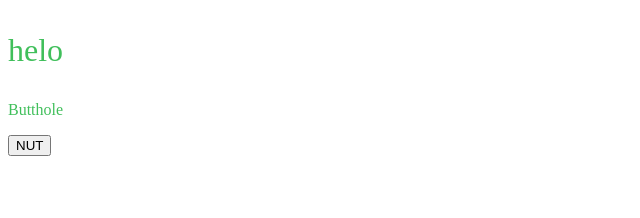
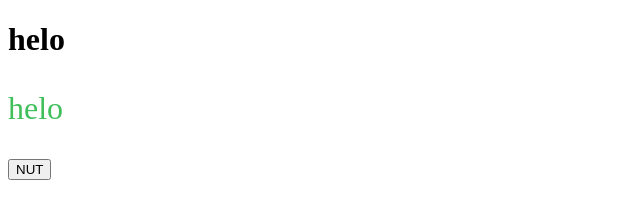
Before and after one commit to fitzpunk/fitzpunk.github.io, a plain HTML site: page index.html in a window 1280 px wide. Shown: the whole page, without its empty margins (0-640 px from the left). Drawn offline with Linux system fonts and the light colour scheme.

Commit message:
no more butthole

```diff
--- a/index.html
+++ b/index.html
@@ -1,12 +1,11 @@
 <!doctype html>
 <html>
   <head>
-    <title>butthole</title>
+    <title>nut.org</title>
   </head>
   <body>
-    <h1></h1>
+    <h1>helo</h1>
     <p id="helo">helo</p>
-    <p>Butthole</p>
     <button onclick="nut()">
       NUT
     </button>
```
